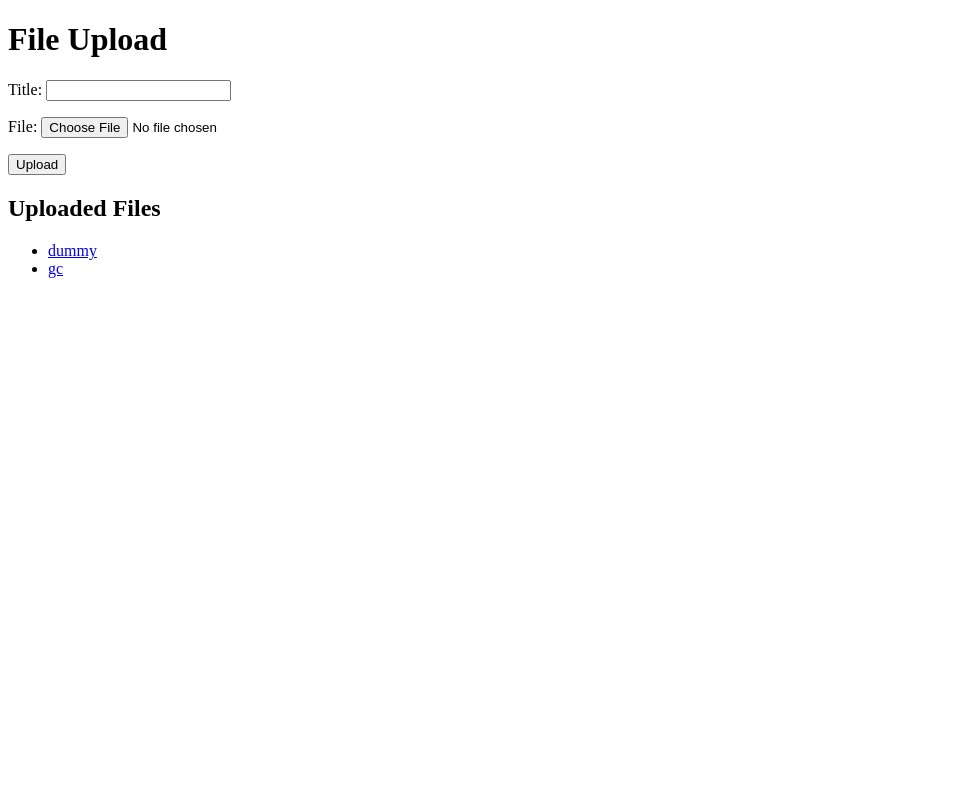
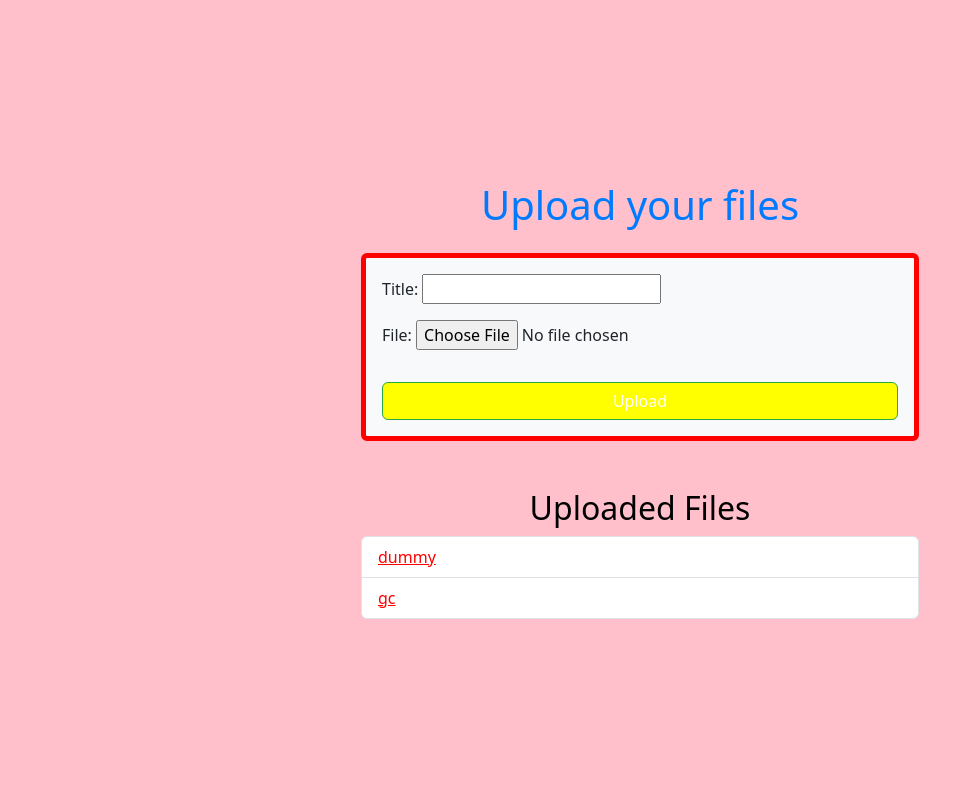
Before and after one commit to Gopichand-chinthala/Filessharing_online, a Django app: page / in a window 1280 px wide. Shown: the whole page, without its empty margins (0-974 px from the left). Run offline with Django 5.2, Linux system fonts and the light colour scheme; data comes from the database, SQL or seed files in the repository; some libraries are stand-ins or nearby versions.

Commit message:
Update home.html

```diff
--- a/myproject/fileupload/templates/fileupload/home.html
+++ b/myproject/fileupload/templates/fileupload/home.html
@@ -1,22 +1,34 @@
 <!DOCTYPE html>
-<html>
+<html lang="en">
 <head>
+    <meta charset="UTF-8">
+    <meta name="viewport" content="width=device-width, initial-scale=1.0">
     <title>File Upload</title>
+    <link href="https://maxcdn.bootstrapcdn.com/bootstrap/5.3.0/css/bootstrap.min.css" rel="stylesheet">
 </head>
-<body>
-    <h1>File Upload</h1>
-    <form method="post" enctype="multipart/form-data">
+<body style="background-color: pink;">
+    <div id="sectionupload" class="container d-flex flex-column justify-content-center align-items-center vh-100">
+        <div class="upload-container w-50">
+            <h1 class="text-center mb-4" style="color: #007bff;">Upload your files</h1>
+            <form method="post" style="border:5px solid red" enctype="multipart/form-data" class = 'card p-3 bg-light'>
                 {% csrf_token %}
+                <div class="mb-3">
                     {{ form.as_p }}
-        <button type="submit">Upload</button>
+                </div>
+                <div class="d-grid gap-2">
+                    <button type="submit" class="btn btn-secondary" style="background-color: yellow; border-color: #28a745;">Upload</button>
+                </div>
             </form>
-    <h2>Uploaded Files</h2>
-    <ul>
+        </div>
+        <h2 class="mt-5" style="color: black;">Uploaded Files</h2>
+        <ul class="list-group w-50">
             {% for file in files %}
-            <li>
-                <a href="{{ file.file.url }}">{{ file.title }}</a>
+                <li class="list-group-item">
+                    <a href="{{ file.file.url }}" style="text-decoration: underline; color: red;">{{ file.title }}</a>
                 </li>
             {% endfor %}
         </ul>
+    </div>
+    <script src="https://maxcdn.bootstrapcdn.com/bootstrap/5.3.0/js/bootstrap.bundle.min.js"></script>
 </body>
 </html>
```
Lines whose indentation alone changed are shown as unchanged.
